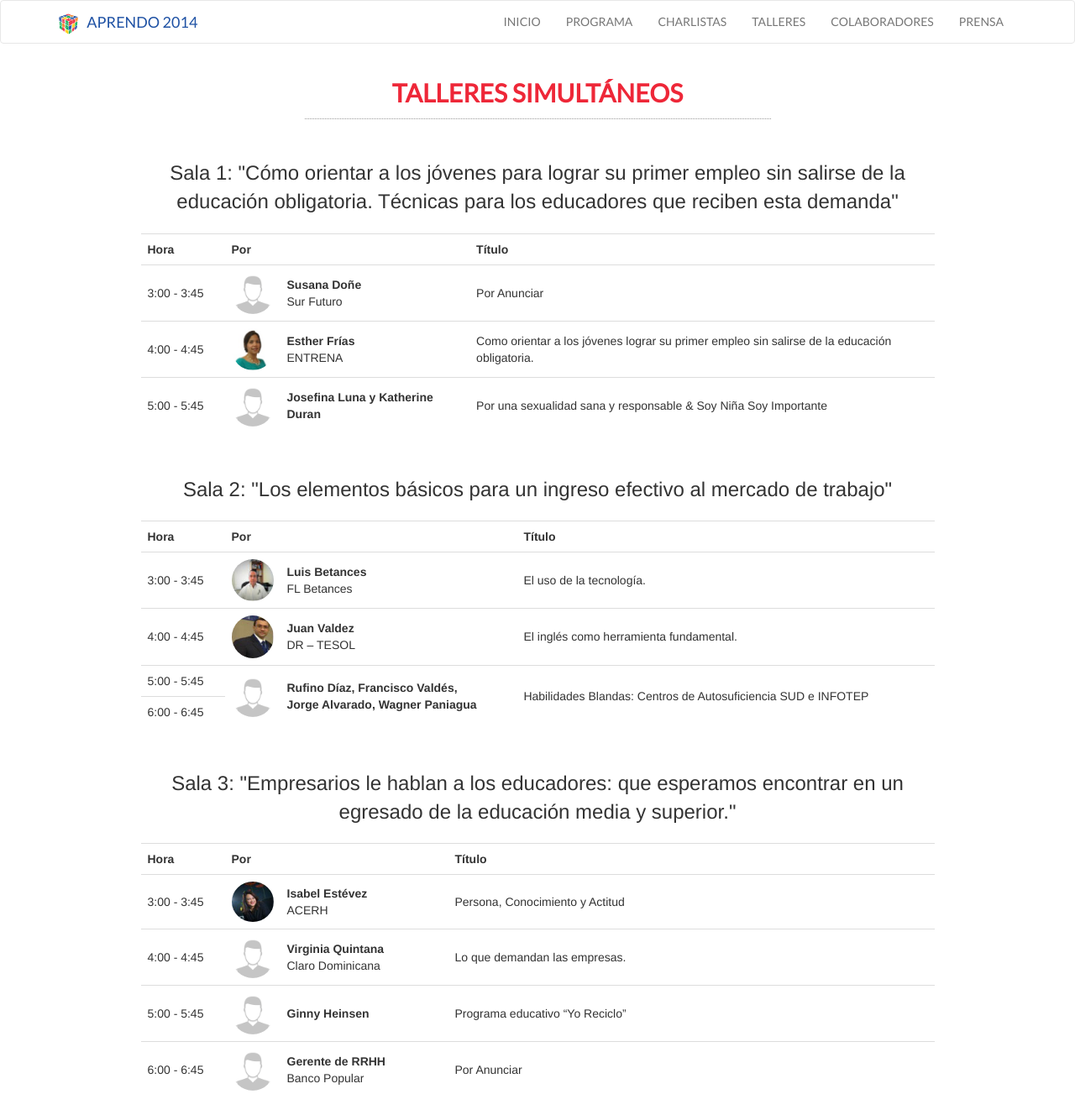
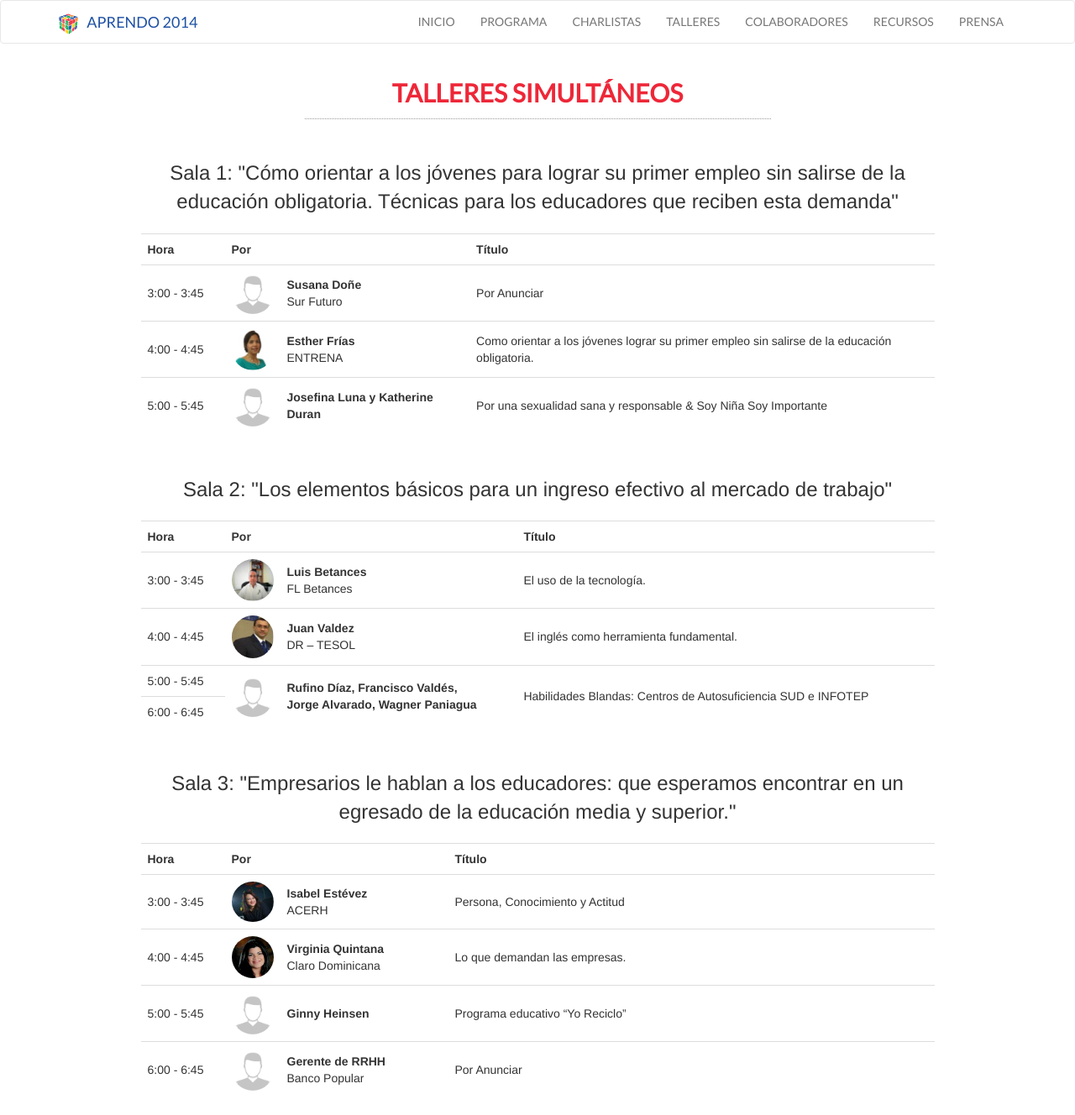
Before and after one commit to xpostudio4/aprendo, a Django app: page /talleres/ in a window 1280 px wide. Shown: the top 1328 px of the page at 84% size. Run offline with Django 3.2, Linux system fonts and the light colour scheme; some libraries are stand-ins or nearby versions.

Commit message:
added virginia pic and resource page

```diff
--- a/app/app/urls.py
+++ b/app/app/urls.py
@@ -15,6 +15,7 @@ urlpatterns = patterns('',
     url(r'^colaboradores/', 'app.views.sponsors'),
     url(r'^prensa/', 'app.views.press'),
     url(r'^formulario/', 'app.views.attendee_form'),
+    url(r'^recursos/', 'app.views.resources'),
 
     # Examples:
     # url(r'^$', 'app.views.home', name='home'),
--- a/app/app/views.py
+++ b/app/app/views.py
@@ -4,6 +4,8 @@ from django.http import HttpResponse, HttpResponseNotFound
 from django.shortcuts import render
 from django.views.decorators.http import require_POST
 from attendee.forms import AttendeeForm
+
+# the form is not being used
 
 def home(request):
 		form = AttendeeForm()
@@ -29,6 +31,10 @@ def press(request):
 		form = AttendeeForm()
 		return render(request, 'prensa.html', {'form': form })
 
+def resources(request):
+		form = AttendeeForm()
+		return render(request, 'recursos.html', {'form': form })
+
 @require_POST
 def attendee_form(request):
 	form = AttendeeForm(request.POST)
--- a/app/templates/base.html
+++ b/app/templates/base.html
@@ -52,6 +52,7 @@
               <li><a href="/charlistas/">CHARLISTAS</a></li>
               <li><a href="/talleres/">TALLERES</a></li>
               <li><a href="/colaboradores/">COLABORADORES</a></li>
+              <li><a href="#">RECURSOS</a></li>
               <li><a href="/prensa/">PRENSA</a></li>
           </ul>
         </div><!-- /.navbar-collapse -->
--- a/app/templates/index.html
+++ b/app/templates/index.html
@@ -23,6 +23,7 @@
                               <li><a href="/charlistas/">CHARLISTAS</a></li>
                               <li><a href="/talleres/">TALLERES</a></li>
                               <li><a href="/colaboradores/">COLABORADORES</a></li>
+                              <li><a href="#">RECURSOS</a></li>
                               <li><a href="/prensa/">PRENSA</a></li>
                             </ul>
                         </div>
--- a/app/templates/talleres.html
+++ b/app/templates/talleres.html
@@ -91,7 +91,7 @@
               </tr>
               <tr>
                 <td>4:00 - 4:45</td>
-                <td class="text-center" width="50px"><img src="{% static 'img/speakers/workshops/profile.png' %}" class="img-circle"> <br></td>
+                <td class="text-center" width="50px"><img src="{% static 'img/speakers/workshops/virginia.jpg' %}" class="img-circle"> <br></td>
                 <td><b>Virginia Quintana</b><br>Claro Dominicana</td>
                 <td>Lo que demandan las empresas.</td>
               </tr>
```
Also changed, not shown: app/templates/recursos.html (added, +27 -0 lines), app/static/img/speakers/workshops/virginia.jpg (added), app/static/img/speakers/workshops/virginia.png (added).
